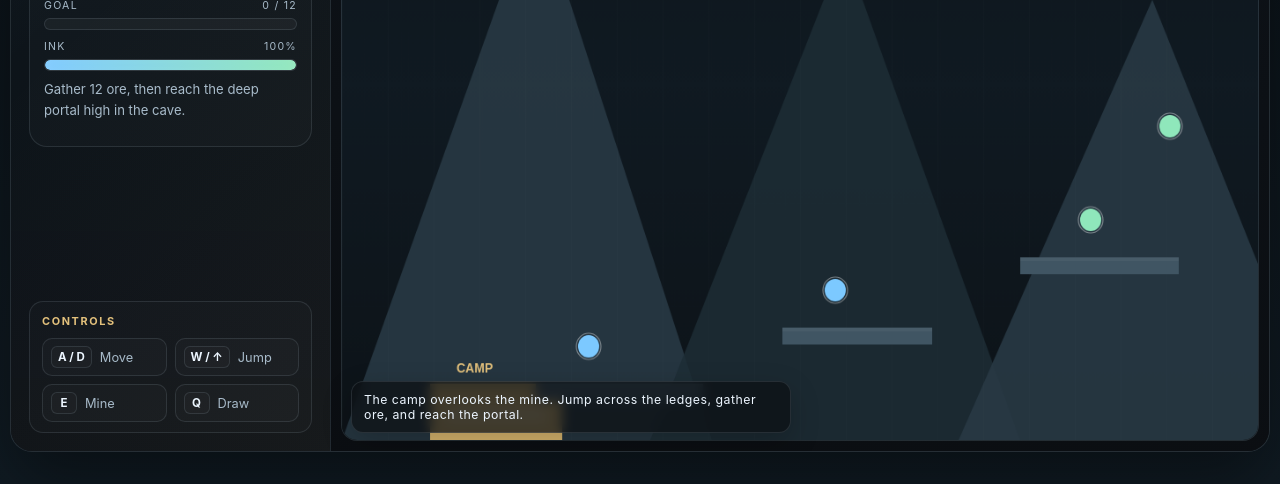
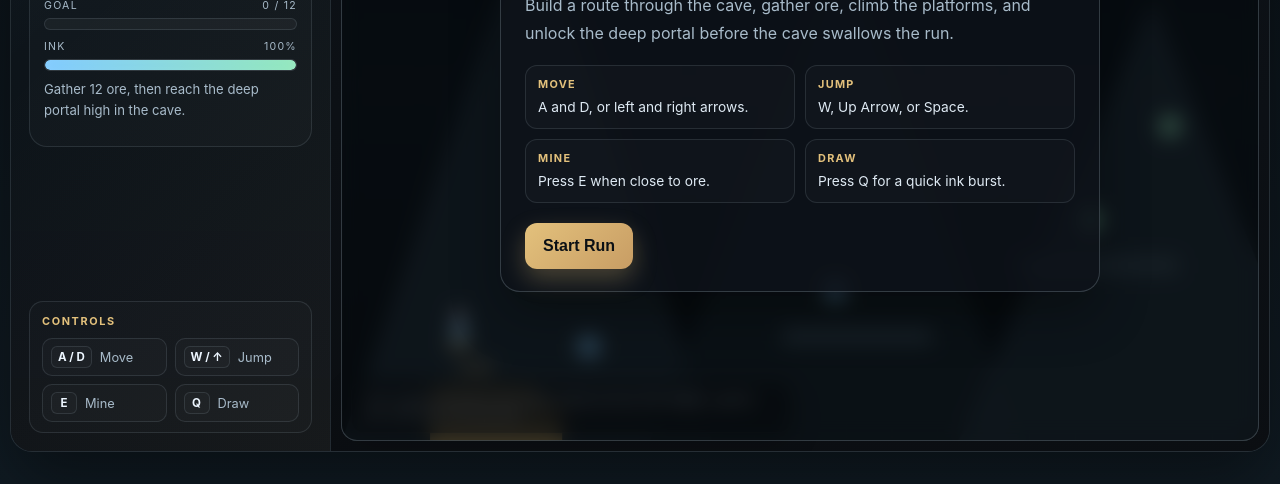
Before and after one commit to DiceeInked/ideal-goggles, a plain HTML site: page drawing-adventure-game/mining-game.html in a window 1280 px wide. Shown: the part 316-800 px from the top of the page. Drawn offline with Linux system fonts and the light colour scheme; animation ran at ten frames a second.

Commit message:
Add an intro screen with instructions and a fullscreen start button before launching the platformer mine game.

```diff
--- a/drawing-adventure-game/mining-game.html
+++ b/drawing-adventure-game/mining-game.html
@@ -11,13 +11,16 @@
       --panel: rgba(16, 22, 28, 0.92);
       --panel-strong: rgba(20, 27, 34, 0.97);
       --line: rgba(177, 196, 210, 0.14);
+      --line-strong: rgba(177, 196, 210, 0.24);
       --text: #edf6ff;
       --muted: #a8bbca;
+      --soft: #dfeaf4;
       --gold: #e3c17c;
       --blue: #7cc9ff;
       --green: #8fe7bb;
       --rose: #f2b6ca;
       --shadow: rgba(0, 0, 0, 0.42);
+      --panel-glass: rgba(12, 17, 22, 0.72);
     }
 
     * { box-sizing: border-box; }
@@ -41,6 +44,7 @@
     }
 
     .shell {
+      position: relative;
       width: min(1340px, calc(100vw - 20px));
       height: min(92vh, 820px);
       display: grid;
@@ -253,6 +257,7 @@
       flex-direction: column;
       background: linear-gradient(180deg, rgba(13,18,24,0.92), rgba(11,14,18,0.96));
       padding: 10px;
+      overflow: hidden;
     }
 
     canvas {
@@ -263,6 +268,104 @@
       border-radius: 16px;
       background: linear-gradient(180deg, #0d1419 0%, #101a22 38%, #0d1318 100%);
       box-shadow: inset 0 0 38px rgba(0,0,0,0.2);
+    }
+
+    .start-overlay {
+      position: absolute;
+      inset: 10px;
+      display: flex;
+      align-items: center;
+      justify-content: center;
+      background: rgba(3, 7, 10, 0.68);
+      backdrop-filter: blur(10px);
+      border: 1px solid var(--line-strong);
+      border-radius: 16px;
+      z-index: 10;
+      transition: opacity 0.25s ease, visibility 0.25s ease;
+    }
+
+    .start-overlay.hidden {
+      opacity: 0;
+      visibility: hidden;
+      pointer-events: none;
+    }
+
+    .start-card {
+      width: min(600px, calc(100% - 40px));
+      background: rgba(14, 19, 26, 0.8);
+      border: 1px solid var(--line-strong);
+      border-radius: 20px;
+      box-shadow: 0 24px 50px rgba(0,0,0,0.32);
+      padding: 28px 24px 22px;
+      text-align: left;
+    }
+
+    .start-upper {
+      color: var(--gold);
+      font-size: 0.72rem;
+      letter-spacing: 0.18em;
+      text-transform: uppercase;
+      font-weight: 700;
+      margin-bottom: 12px;
+    }
+
+    .start-card h2 {
+      margin: 0 0 14px;
+      font-size: clamp(2rem, 4vw, 3.1rem);
+      letter-spacing: -0.06em;
+      line-height: 0.96;
+    }
+
+    .start-card p {
+      margin: 0 0 14px;
+      color: var(--muted);
+      line-height: 1.7;
+      font-size: 1rem;
+    }
+
+    .instruction-list {
+      display: grid;
+      grid-template-columns: repeat(2, minmax(0, 1fr));
+      gap: 10px;
+      margin: 18px 0 20px;
+    }
+
+    .inst {
+      border: 1px solid var(--line);
+      border-radius: 12px;
+      background: rgba(255,255,255,0.02);
+      padding: 10px 12px;
+      color: var(--soft);
+      font-size: 0.86rem;
+      line-height: 1.55;
+    }
+
+    .inst strong {
+      display: block;
+      margin-bottom: 4px;
+      color: var(--gold);
+      letter-spacing: 0.12em;
+      text-transform: uppercase;
+      font-size: 0.68rem;
+    }
+
+    .start-btn {
+      appearance: none;
+      border: none;
+      border-radius: 12px;
+      background: linear-gradient(135deg, var(--gold), #c89d64);
+      color: #0b1015;
+      font-size: 1rem;
+      font-weight: 800;
+      padding: 14px 18px;
+      cursor: pointer;
+      box-shadow: 0 10px 24px rgba(227, 193, 124, 0.28);
+      transition: transform 0.18s ease, box-shadow 0.18s ease;
+    }
+
+    .start-btn:hover {
+      transform: translateY(-1px);
+      box-shadow: 0 14px 28px rgba(227, 193, 124, 0.34);
     }
 
     .message {
@@ -279,6 +382,7 @@
       max-width: 440px;
       backdrop-filter: blur(6px);
       box-shadow: 0 10px 30px rgba(0,0,0,0.2);
+      z-index: 5;
     }
 
     @media (max-width: 980px) {
@@ -292,6 +396,9 @@
       }
       .game-panel {
         min-height: 62vh;
+      }
+      .instruction-list {
+        grid-template-columns: 1fr;
       }
     }
   </style>
@@ -359,8 +466,28 @@
       </div>
     </aside>
 
-    <main class="game-panel">
+    <main class="game-panel" id="gamePanel">
       <canvas id="gameCanvas" width="1040" height="760"></canvas>
+
+      <div class="start-overlay" id="startOverlay">
+        <div class="start-card">
+          <div class="start-upper">Drawing Adventure</div>
+          <h2>Mine Runner</h2>
+          <p>
+            Build a route through the cave, gather ore, climb the platforms, and unlock the deep portal before the cave swallows the run.
+          </p>
+
+          <div class="instruction-list">
+            <div class="inst"><strong>Move</strong>A and D, or left and right arrows.</div>
+            <div class="inst"><strong>Jump</strong>W, Up Arrow, or Space.</div>
+            <div class="inst"><strong>Mine</strong>Press E when close to ore.</div>
+            <div class="inst"><strong>Draw</strong>Press Q for a quick ink burst.</div>
+          </div>
+
+          <button class="start-btn" id="startButton">Start Run</button>
+        </div>
+      </div>
+
       <div class="message" id="messageBox">The camp overlooks the mine. Jump across the ledges, gather ore, and reach the portal.</div>
     </main>
   </div>
@@ -368,6 +495,9 @@
   <script>
     const canvas = document.getElementById('gameCanvas');
     const ctx = canvas.getContext('2d');
+    const startOverlay = document.getElementById('startOverlay');
+    const startButton = document.getElementById('startButton');
+    const gamePanel = document.getElementById('gamePanel');
 
     const ui = {
       depth: document.getElementById('depthValue'),
@@ -382,7 +512,8 @@
       message: document.getElementById('messageBox')
     };
 
-    const world = {
+    const state = {
+      started: false,
       width: 3600,
       height: 1160,
       depth: 1,
@@ -395,7 +526,6 @@
       particles: [],
       marks: [],
       drawBoost: 0,
-      won: false,
       player: {
         x: 120,
         y: 620,
@@ -428,20 +558,24 @@
       return a.x < b.x + b.w && a.x + a.w > b.x && a.y < b.y + b.h && a.y + a.h > b.y;
     }
 
+    function setMessage(text) {
+      ui.message.textContent = text;
+    }
+
     function addParticles(x, y, color, count = 16, speed = 2.8) {
       for (let i = 0; i < count; i++) {
         const angle = Math.random() * Math.PI * 2;
         const v = rand(0.8, speed + 1.4);
-        world.particles.push({ x, y, vx: Math.cos(angle) * v, vy: Math.sin(angle) * v, r: rand(2, 4.6), life: rand(18, 48), color });
+        state.particles.push({ x, y, vx: Math.cos(angle) * v, vy: Math.sin(angle) * v, r: rand(2, 4.6), life: rand(18, 48), color });
       }
     }
 
     function addMark(x, y, color) {
-      world.marks.push({ x, y, r: rand(16, 30), life: 72, color });
+      state.marks.push({ x, y, r: rand(16, 30), life: 72, color });
     }
 
     function buildLevel() {
-      world.platforms = [
+      state.platforms = [
         { x: 0, y: 820, w: 3600, h: 360, type: 'ground' },
         { x: 220, y: 700, w: 190, h: 18, type: 'stone' },
         { x: 500, y: 640, w: 170, h: 18, type: 'stone' },
@@ -455,14 +589,14 @@
         { x: 3040, y: 600, w: 230, h: 18, type: 'stone' }
       ];
 
-      world.hazards = [
+      state.hazards = [
         { x: 350, y: 804, w: 90, h: 18, kind: 'spikes' },
         { x: 950, y: 804, w: 130, h: 18, kind: 'spikes' },
         { x: 1880, y: 804, w: 140, h: 18, kind: 'spikes' },
         { x: 2580, y: 804, w: 160, h: 18, kind: 'spikes' }
       ];
 
-      world.ore = [
+      state.ore = [
         { x: 280, y: 660, r: 12, value: 1, color: '#7cc9ff' },
         { x: 560, y: 600, r: 12, value: 1, color: '#7cc9ff' },
         { x: 850, y: 525, r: 12, value: 1, color: '#8fe7bb' },
@@ -479,38 +613,36 @@
     }
 
     function updateHud() {
-      ui.depth.textContent = String(world.depth);
-      ui.shards.textContent = String(world.shards);
-      ui.ore.textContent = String(world.oreCollected);
-      ui.ink.textContent = String(Math.max(0, Math.floor(world.ink)));
+      ui.depth.textContent = String(state.depth);
+      ui.shards.textContent = String(state.shards);
+      ui.ore.textContent = String(state.oreCollected);
+      ui.ink.textContent = String(Math.max(0, Math.floor(state.ink)));
 
-      const progress = clamp((world.oreCollected / world.oreGoal) * 100, 0, 100);
-      ui.progressText.textContent = `${world.oreCollected} / ${world.oreGoal}`;
+      const progress = clamp((state.oreCollected / state.oreGoal) * 100, 0, 100);
+      ui.progressText.textContent = `${state.oreCollected} / ${state.oreGoal}`;
       ui.progressMeter.style.width = `${progress}%`;
-      ui.inkText.textContent = `${Math.max(0, Math.floor(world.ink))}%`;
-      ui.inkMeter.style.width = `${clamp(world.ink, 0, 100)}%`;
+      ui.inkText.textContent = `${Math.max(0, Math.floor(state.ink))}%`;
+      ui.inkMeter.style.width = `${clamp(state.ink, 0, 100)}%`;
 
-      if (world.oreCollected >= world.oreGoal && !world.portal.active) {
-        world.portal.active = true;
-        ui.message.textContent = 'The portal awakens. You can finally climb toward the deeper cave.';
+      if (state.oreCollected >= state.oreGoal && !state.portal.active) {
+        state.portal.active = true;
+        setMessage('The portal awakens. You can finally climb toward the deeper cave.');
       }
 
-      if (world.oreCollected >= world.oreGoal) {
+      if (state.oreCollected >= state.oreGoal) {
         ui.objective.textContent = 'The portal is open. Reach the glowing gate at the far right.';
       } else {
         ui.objective.textContent = 'Gather 12 ore, then reach the deep portal high in the cave.';
       }
     }
 
-    function setMessage(text) {
-      ui.message.textContent = text;
-    }
+    function movePlayer() {
+      if (!state.started) return;
 
-    function movePlayer() {
-      const p = world.player;
-      const left = world.keys['a'] || world.keys['arrowleft'];
-      const right = world.keys['d'] || world.keys['arrowright'];
-      const jump = world.keys['w'] || world.keys['arrowup'] || world.keys[' '];
+      const p = state.player;
+      const left = state.keys['a'] || state.keys['arrowleft'];
+      const right = state.keys['d'] || state.keys['arrowright'];
+      const jump = state.keys['w'] || state.keys['arrowup'] || state.keys[' '];
 
       if (left) p.vx = -p.speed;
       else if (right) p.vx = p.speed;
@@ -524,8 +656,8 @@
       p.vy += 0.48;
       p.vy = clamp(p.vy, -18, 15);
 
-      if (world.drawBoost > 0) {
-        world.drawBoost -= 1;
+      if (state.drawBoost > 0) {
+        state.drawBoost -= 1;
         p.speed = 4.3;
       } else {
         p.speed = 3.6;
@@ -534,7 +666,7 @@
       const prevX = p.x;
       const prevY = p.y;
       p.x += p.vx;
-      for (const solid of world.platforms) {
+      for (const solid of state.platforms) {
         const a = { x: p.x, y: p.y, w: p.w, h: p.h };
         const b = { x: solid.x, y: solid.y, w: solid.w, h: solid.h };
         if (rectsIntersect(a, b)) {
@@ -549,7 +681,7 @@
 
       p.y += p.vy;
       p.onGround = false;
-      for (const solid of world.platforms) {
+      for (const solid of state.platforms) {
         const a = { x: p.x, y: p.y, w: p.w, h: p.h };
         const b = { x: solid.x, y: solid.y, w: solid.w, h: solid.h };
         if (rectsIntersect(a, b)) {
@@ -566,40 +698,41 @@
         }
       }
 
-      p.x = clamp(p.x, 0, world.width - p.w);
-      p.y = clamp(p.y, 0, world.height + 220);
+      p.x = clamp(p.x, 0, state.width - p.w);
+      p.y = clamp(p.y, 0, state.height + 220);
 
-      if (p.y > world.height + 80) {
+      if (p.y > state.height + 80) {
         p.x = 120;
         p.y = 620;
         p.vx = 0;
         p.vy = 0;
-        world.ink = Math.max(10, world.ink - 10);
+        state.ink = Math.max(10, state.ink - 10);
         setMessage('A hard fall costs ink. Recover and keep climbing.');
       }
 
-      if (world.player.miningCooldown > 0) world.player.miningCooldown -= 1;
-      if (world.player.drawCooldown > 0) world.player.drawCooldown -= 1;
+      if (state.player.miningCooldown > 0) state.player.miningCooldown -= 1;
+      if (state.player.drawCooldown > 0) state.player.drawCooldown -= 1;
 
-      for (const hazard of world.hazards) {
+      for (const hazard of state.hazards) {
         if (rectsIntersect({ x: p.x, y: p.y, w: p.w, h: p.h }, hazard)) {
           p.x = 120;
           p.y = 620;
           p.vx = 0;
           p.vy = 0;
-          world.ink = Math.max(0, world.ink - 15);
+          state.ink = Math.max(0, state.ink - 15);
           setMessage('Spikes! The cave bites back.');
         }
       }
     }
 
     function mineNearbyOre() {
-      const p = world.player;
+      if (!state.started) return;
+      const p = state.player;
       if (p.miningCooldown > 0) return;
 
       let target = null;
       let best = Infinity;
-      for (const ore of world.ore) {
+      for (const ore of state.ore) {
         const dx = Math.abs((p.x + p.w / 2) - ore.x);
         const dy = Math.abs((p.y + p.h / 2) - ore.y);
         const d = Math.hypot(dx, dy);
@@ -615,20 +748,21 @@
       }
 
       p.miningCooldown = 14;
-      world.ore = world.ore.filter(o => o !== target);
-      world.oreCollected += 1;
-      world.shards += 1;
+      state.ore = state.ore.filter(o => o !== target);
+      state.oreCollected += 1;
+      state.shards += 1;
       addParticles(target.x, target.y, target.color, 18, 2.8);
       setMessage(`Ore mined! +1 ore.`);
       updateHud();
     }
 
     function inkBurst() {
-      const p = world.player;
-      if (world.player.drawCooldown > 0 || world.ink <= 0) return;
-      world.player.drawCooldown = 18;
-      world.ink = Math.max(0, world.ink - 8);
-      world.drawBoost = 32;
+      if (!state.started) return;
+      const p = state.player;
+      if (state.player.drawCooldown > 0 || state.ink <= 0) return;
+      state.player.drawCooldown = 18;
+      state.ink = Math.max(0, state.ink - 8);
+      state.drawBoost = 32;
 
       const color = ['#7cc9ff', '#8fe7bb', '#f2b6ca', '#e3c17c'][Math.floor(Math.random() * 4)];
       const x = p.x + p.w / 2 + rand(-18, 18);
@@ -640,18 +774,19 @@
     }
 
     function checkPortal() {
-      const p = world.player;
-      const portalRect = { x: world.portal.x, y: world.portal.y, w: world.portal.w, h: world.portal.h };
+      if (!state.started) return;
+      const p = state.player;
+      const portalRect = { x: state.portal.x, y: state.portal.y, w: state.portal.w, h: state.portal.h };
       const playerRect = { x: p.x, y: p.y, w: p.w, h: p.h };
-      if (world.portal.active && rectsIntersect(playerRect, portalRect)) {
-        world.depth += 1;
-        world.oreGoal += 8;
-        world.player.x = 120;
-        world.player.y = 620;
-        world.player.vx = 0;
-        world.player.vy = 0;
-        world.portal.active = false;
-        world.ore = [
+      if (state.portal.active && rectsIntersect(playerRect, portalRect)) {
+        state.depth += 1;
+        state.oreGoal += 8;
+        state.player.x = 120;
+        state.player.y = 620;
+        state.player.vx = 0;
+        state.player.vy = 0;
+        state.portal.active = false;
+        state.ore = [
           { x: 620, y: 600, r: 12, value: 1, color: '#7cc9ff' },
           { x: 910, y: 500, r: 12, value: 1, color: '#8fe7bb' },
           { x: 1470, y: 560, r: 12, value: 1, color: '#e3c17c' },
@@ -661,25 +796,25 @@
           { x: 3240, y: 560, r: 12, value: 1, color: '#f2b6ca' },
           { x: 2450, y: 330, r: 12, value: 1, color: '#e3c17c' }
         ];
-        world.ink = Math.min(100, world.ink + 20);
-        setMessage(`Depth ${world.depth} reached. The cave grows richer.`);
+        state.ink = Math.min(100, state.ink + 20);
+        setMessage(`Depth ${state.depth} reached. The cave grows richer.`);
         updateHud();
       }
     }
 
     function updateParticles() {
-      for (let i = world.particles.length - 1; i >= 0; i--) {
-        const p = world.particles[i];
+      for (let i = state.particles.length - 1; i >= 0; i--) {
+        const p = state.particles[i];
         p.x += p.vx;
         p.y += p.vy;
         p.life -= 1;
-        if (p.life <= 0) world.particles.splice(i, 1);
+        if (p.life <= 0) state.particles.splice(i, 1);
       }
 
-      for (let i = world.marks.length - 1; i >= 0; i--) {
-        const m = world.marks[i];
+      for (let i = state.marks.length - 1; i >= 0; i--) {
+        const m = state.marks[i];
         m.life -= 1;
-        if (m.life <= 0) world.marks.splice(i, 1);
+        if (m.life <= 0) state.marks.splice(i, 1);
       }
     }
 
@@ -709,22 +844,22 @@
     }
 
     function renderCamp(cameraX) {
-      const x = world.camp.x - cameraX;
-      const y = world.camp.y;
+      const x = state.camp.x - cameraX;
+      const y = state.camp.y;
       ctx.fillStyle = '#d5b36c';
-      ctx.fillRect(x, y, world.camp.w, world.camp.h);
+      ctx.fillRect(x, y, state.camp.w, state.camp.h);
       ctx.fillStyle = 'rgba(255,255,255,0.18)';
-      ctx.fillRect(x + 18, y + 24, world.camp.w - 36, 18);
+      ctx.fillRect(x + 18, y + 24, state.camp.w - 36, 18);
       ctx.fillStyle = '#0d1318';
       ctx.fillRect(x + 22, y + 62, 14, 32);
-      ctx.fillRect(x + world.camp.w - 36, y + 62, 14, 32);
+      ctx.fillRect(x + state.camp.w - 36, y + 62, 14, 32);
       ctx.fillStyle = '#e3c17c';
       ctx.font = '600 14px sans-serif';
       ctx.fillText('CAMP', x + 30, y - 12);
     }
 
     function renderPlatforms(cameraX) {
-      for (const p of world.platforms) {
+      for (const p of state.platforms) {
         const x = p.x - cameraX;
         ctx.fillStyle = p.type === 'ground' ? '#2c3d4b' : '#405563';
         ctx.fillRect(x, p.y, p.w, p.h);
@@ -734,7 +869,7 @@
     }
 
     function renderHazards(cameraX) {
-      for (const h of world.hazards) {
+      for (const h of state.hazards) {
         const x = h.x - cameraX;
         ctx.fillStyle = '#d86d6d';
         for (let i = 0; i < h.w; i += 14) {
@@ -749,7 +884,7 @@
     }
 
     function renderOre(cameraX) {
-      for (const ore of world.ore) {
+      for (const ore of state.ore) {
         const x = ore.x - cameraX;
         ctx.beginPath();
         ctx.fillStyle = ore.color;
@@ -764,7 +899,7 @@
     }
 
     function renderMarks(cameraX) {
-      for (const m of world.marks) {
+      for (const m of state.marks) {
         const x = m.x - cameraX;
         ctx.beginPath();
         ctx.fillStyle = m.color;
@@ -776,7 +911,7 @@
     }
 
     function renderParticles(cameraX) {
-      for (const p of world.particles) {
+      for (const p of state.particles) {
         ctx.beginPath();
         ctx.fillStyle = p.color;
         ctx.globalAlpha = clamp(p.life / 50, 0, 1);
@@ -787,30 +922,30 @@
     }
 
     function renderPortal(cameraX) {
-      const x = world.portal.x - cameraX;
-      const y = world.portal.y;
+      const x = state.portal.x - cameraX;
+      const y = state.portal.y;
       const t = Date.now() * 0.008;
-      if (!world.portal.active) {
+      if (!state.portal.active) {
         ctx.fillStyle = 'rgba(124, 201, 255, 0.10)';
-        ctx.fillRect(x, y, world.portal.w, world.portal.h);
+        ctx.fillRect(x, y, state.portal.w, state.portal.h);
         ctx.strokeStyle = 'rgba(140, 160, 172, 0.4)';
-        ctx.strokeRect(x, y, world.portal.w, world.portal.h);
+        ctx.strokeRect(x, y, state.portal.w, state.portal.h);
         return;
       }
 
       ctx.fillStyle = 'rgba(124, 201, 255, 0.16)';
-      ctx.fillRect(x - 12, y - 8, world.portal.w + 24, world.portal.h + 16);
+      ctx.fillRect(x - 12, y - 8, state.portal.w + 24, state.portal.h + 16);
       ctx.strokeStyle = '#7cc9ff';
       ctx.lineWidth = 2;
-      ctx.strokeRect(x, y, world.portal.w, world.portal.h);
+      ctx.strokeRect(x, y, state.portal.w, state.portal.h);
       ctx.beginPath();
       ctx.fillStyle = '#8fe7bb';
-      ctx.arc(x + world.portal.w / 2, y + 62 + Math.sin(t * 2) * 10, 12 + Math.sin(t) * 3, 0, Math.PI * 2);
+      ctx.arc(x + state.portal.w / 2, y + 62 + Math.sin(t * 2) * 10, 12 + Math.sin(t) * 3, 0, Math.PI * 2);
       ctx.fill();
     }
 
     function renderPlayer(cameraX) {
-      const p = world.player;
+      const p = state.player;
       const x = p.x - cameraX;
       const y = p.y;
 
@@ -829,44 +964,63 @@
     }
 
     function render() {
-      const cameraX = clamp(world.player.x - canvas.width / 2, 0, world.width - canvas.width);
-      world.cameraX += (cameraX - world.cameraX) * 0.12;
+      const cameraX = clamp(state.player.x - canvas.width / 2, 0, state.width - canvas.width);
+      state.cameraX += (cameraX - state.cameraX) * 0.12;
 
-      renderBackground(world.cameraX);
-      renderCamp(world.cameraX);
-      renderPlatforms(world.cameraX);
-      renderHazards(world.cameraX);
-      renderOre(world.cameraX);
-      renderMarks(world.cameraX);
-      renderParticles(world.cameraX);
-      renderPortal(world.cameraX);
-      renderPlayer(world.cameraX);
+      renderBackground(state.cameraX);
+      renderCamp(state.cameraX);
+      renderPlatforms(state.cameraX);
+      renderHazards(state.cameraX);
+      renderOre(state.cameraX);
+      renderMarks(state.cameraX);
+      renderParticles(state.cameraX);
+      renderPortal(state.cameraX);
+      renderPlayer(state.cameraX);
     }
 
     function tick() {
       movePlayer();
       updateParticles();
-      checkPortal();
+      if (state.started) checkPortal();
       render();
       requestAnimationFrame(tick);
     }
 
+    async function startGame() {
+      state.started = true;
+      startOverlay.classList.add('hidden');
+      setMessage('The cave opens. Mine, climb, and reach the deep gate.');
+
+      try {
+        if (document.documentElement.requestFullscreen) {
+          await document.documentElement.requestFullscreen();
+        }
+      } catch (error) {
+        // ignore fullscreen failure; game still starts normally
+      }
+    }
+
     document.addEventListener('keydown', (event) => {
       const key = event.key.toLowerCase();
-      world.keys[key] = true;
-      if (key === 'e') mineNearbyOre();
-      if (key === 'q') inkBurst();
-      if (key === ' ') world.keys[' '] = true;
+      state.keys[key] = true;
+      if (state.started) {
+        if (key === 'e') mineNearbyOre();
+        if (key === 'q') inkBurst();
+      }
+      if (key === ' ') state.keys[' '] = true;
     });
 
     document.addEventListener('keyup', (event) => {
       const key = event.key.toLowerCase();
-      world.keys[key] = false;
-      if (key === ' ') world.keys[' '] = false;
+      state.keys[key] = false;
+      if (key === ' ') state.keys[' '] = false;
     });
+
+    startButton.addEventListener('click', startGame);
 
     buildLevel();
     updateHud();
+    render();
     requestAnimationFrame(tick);
   </script>
 </body>
```
